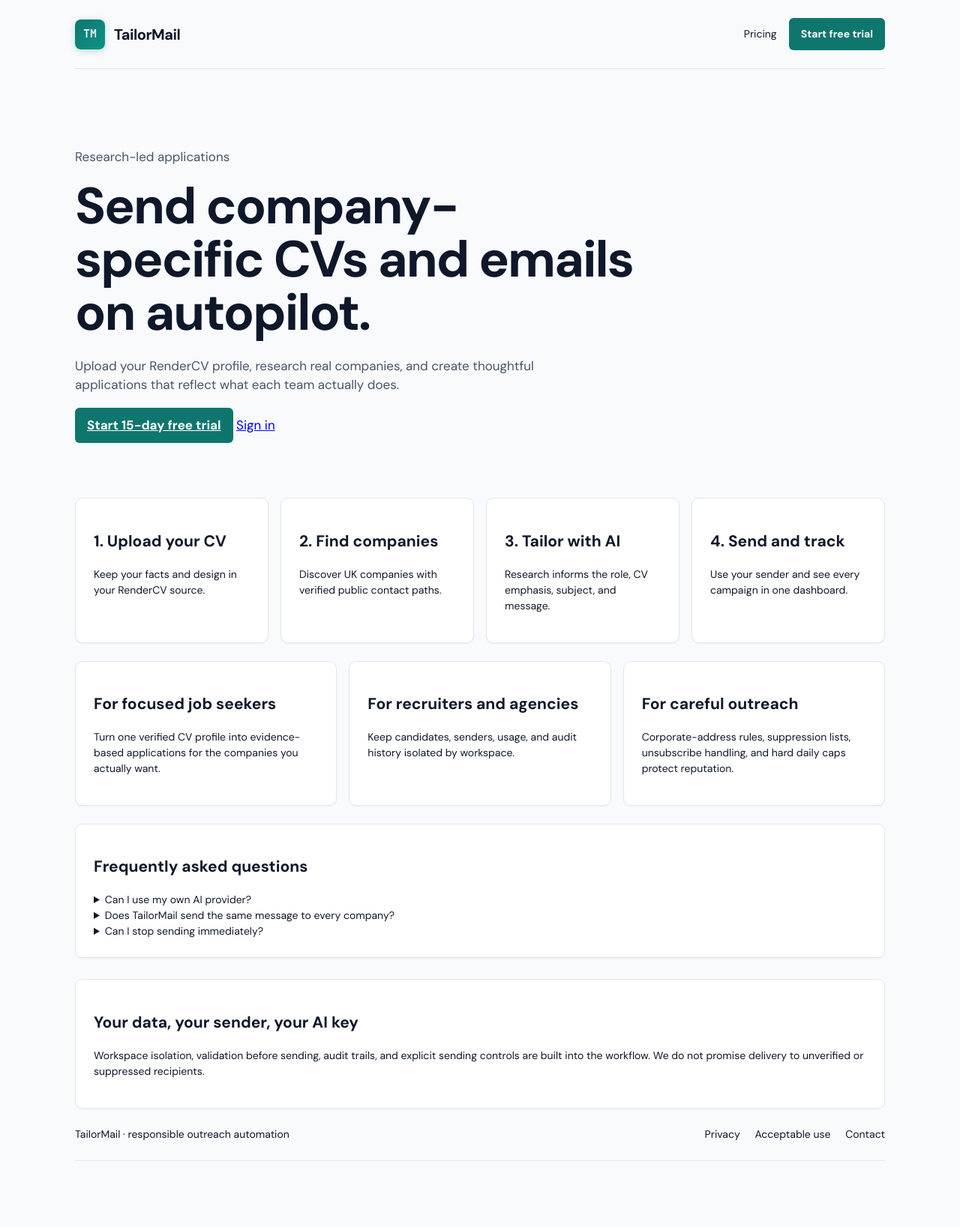
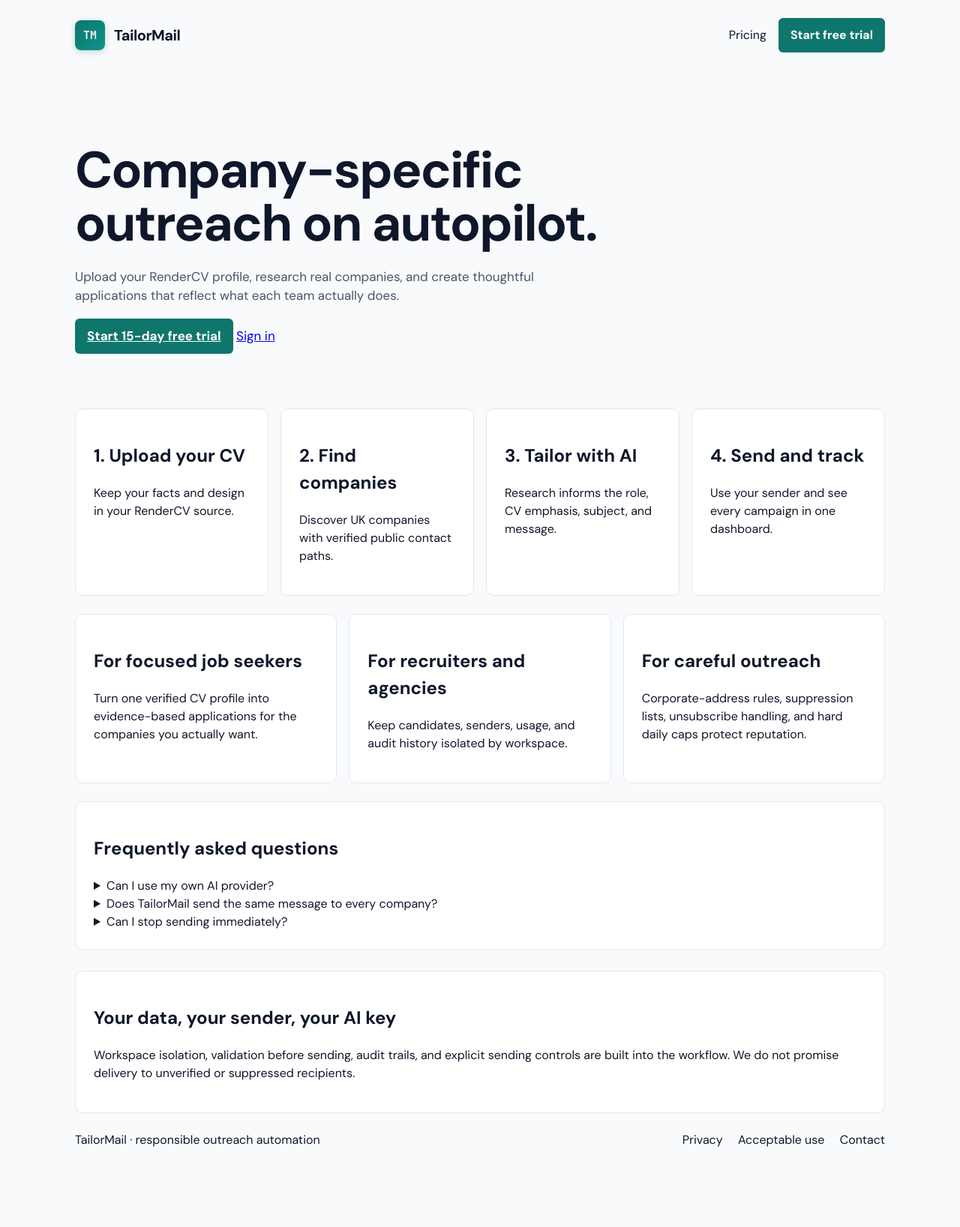
Before and after one commit to britsync07-prog/cvme, a FastAPI app: page /landing in a window 1280 px wide. Shown: the whole page at 75% size. Before the commit the page ends 1549 px from the top, so only its background shows below. Run offline with FastAPI, Linux system fonts and the light colour scheme; some libraries are stand-ins or nearby versions.

Commit message:
Tighten public landing page hierarchy

```diff
--- a/static/app.css
+++ b/static/app.css
@@ -1011,6 +1011,9 @@ main.main-content .panel {
 
 /* Public pages: same TailorMail tokens, with enough structure for real policy copy. */
 .public-links { display: flex; align-items: center; gap: 18px; }
+.public-shell { font-size: 16px; }
+.public-shell .panel { box-shadow: none; }
+.public-shell .public-nav { border-bottom: 0; }
 .public-links a:not(.button-link), .public-footer a { color: var(--text-muted); text-decoration: none; }
 .public-links a:not(.button-link):hover, .public-footer a:hover { color: var(--primary); }
 .legal-page { max-width: 940px; margin: 42px auto 80px; }
--- a/templates/landing.html
+++ b/templates/landing.html
@@ -9,7 +9,7 @@
 </head>
 <body><main class="public-shell">
   <nav class="public-nav"><a class="brand" href="/landing"><span class="logo-mark">TM</span><span class="app-title">TailorMail</span></a><span><a href="/pricing">Pricing</a><a class="button-link" href="/signup">Start free trial</a></span></nav>
-  <section class="public-hero"><p>Research-led applications</p><h1>Send company-specific CVs and emails on autopilot.</h1><p>Upload your RenderCV profile, research real companies, and create thoughtful applications that reflect what each team actually does.</p><p><a class="button-link" href="/signup">Start 15-day free trial</a> <a href="/login">Sign in</a></p></section>
+  <section class="public-hero"><h1>Company-specific outreach on autopilot.</h1><p>Upload your RenderCV profile, research real companies, and create thoughtful applications that reflect what each team actually does.</p><p><a class="button-link" href="/signup">Start 15-day free trial</a> <a href="/login">Sign in</a></p></section>
   <section class="public-grid"><article class="panel"><h2>1. Upload your CV</h2><p>Keep your facts and design in your RenderCV source.</p></article><article class="panel"><h2>2. Find companies</h2><p>Discover UK companies with verified public contact paths.</p></article><article class="panel"><h2>3. Tailor with AI</h2><p>Research informs the role, CV emphasis, subject, and message.</p></article><article class="panel"><h2>4. Send and track</h2><p>Use your sender and see every campaign in one dashboard.</p></article></section>
   <section class="public-grid"><article class="panel"><h2>For focused job seekers</h2><p>Turn one verified CV profile into evidence-based applications for the companies you actually want.</p></article><article class="panel"><h2>For recruiters and agencies</h2><p>Keep candidates, senders, usage, and audit history isolated by workspace.</p></article><article class="panel"><h2>For careful outreach</h2><p>Corporate-address rules, suppression lists, unsubscribe handling, and hard daily caps protect reputation.</p></article></section>
   <section class="panel"><h2>Frequently asked questions</h2><details><summary>Can I use my own AI provider?</summary><p>Yes. Configure any OpenAI-compatible endpoint and model per workspace. Keys are encrypted at rest.</p></details><details><summary>Does TailorMail send the same message to every company?</summary><p>No. Each campaign is researched and tailored independently, then validated before delivery.</p></details><details><summary>Can I stop sending immediately?</summary><p>Yes. Pause a workspace, cancel a queued job, or use the administrator kill switch.</p></details></section>
```
